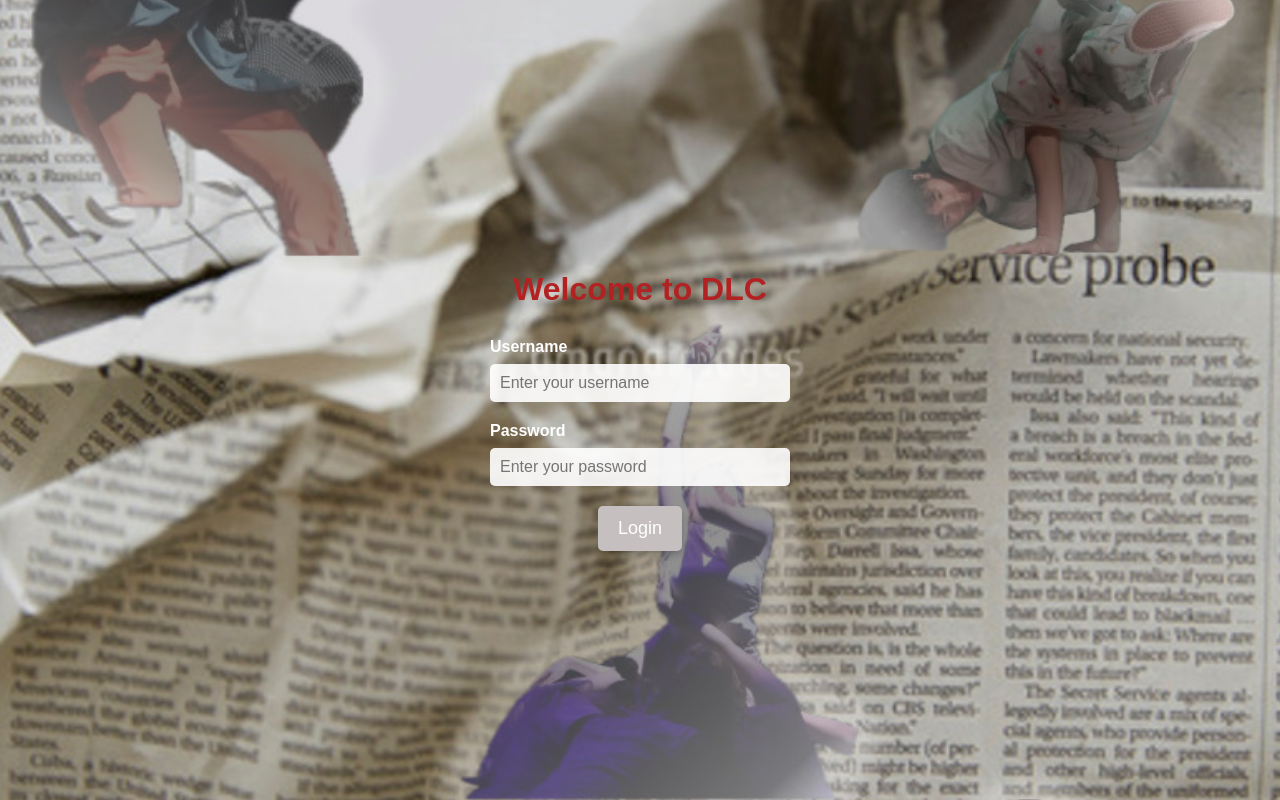
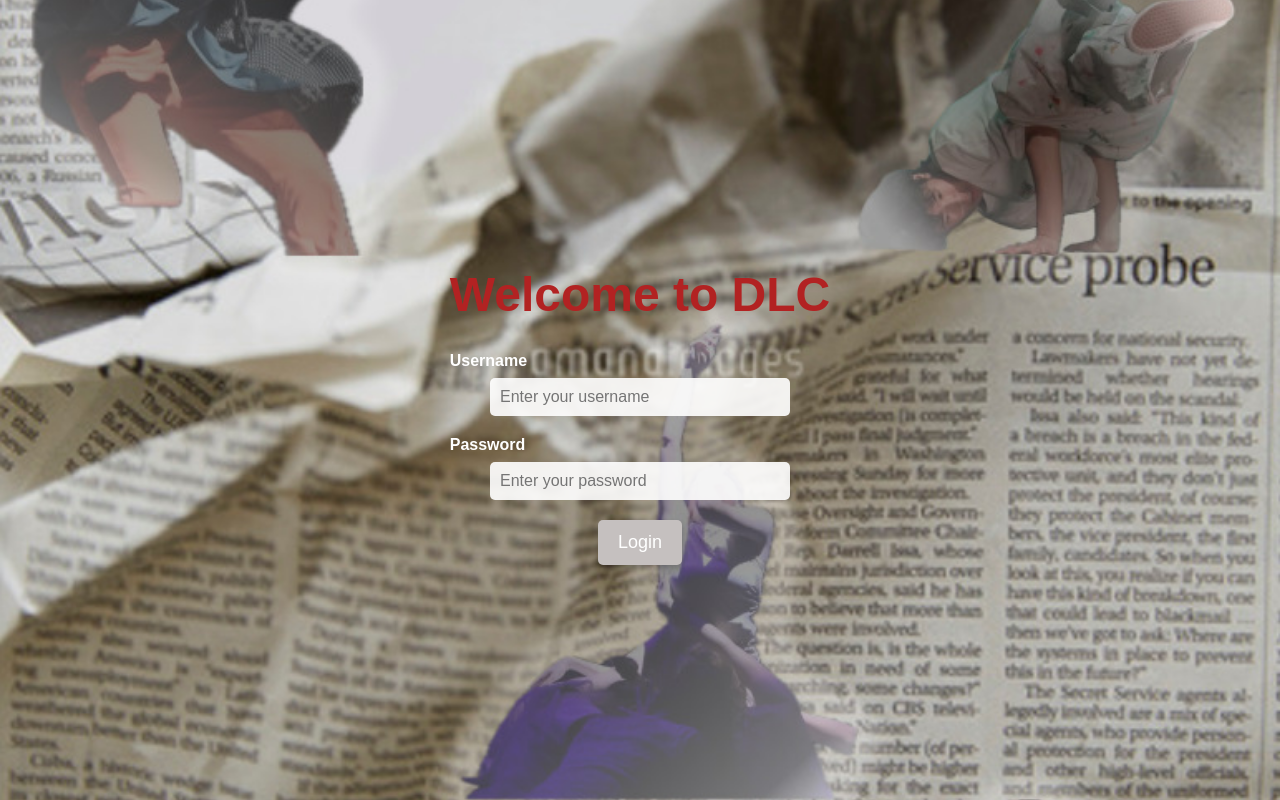
Before and after one commit to Shiki-dance/accounting-management, a Django app: template accounting/templates/accounting/login.html in a window 1280 px wide. Run offline with Django 3.2, Linux system fonts and the light colour scheme; the template is opened without the code that fills it, so the values that code supplies are empty.

```diff
--- a/accounting/templates/accounting/login.html
+++ b/accounting/templates/accounting/login.html
@@ -16,19 +16,28 @@
             justify-content: center;
             align-items: center;
             height: 100vh;
+            overflow: auto; /* スクロール可能に */
             color: white;
         }
 
         /* ログインコンテナ（背景上に配置） */
         .login-container {
             text-align: center;
+            padding: 20px;
             color: #B22222; /* 赤文字 */
+            margin: 50px 0; /* スクロール用に余白を追加 */
         }
 
         /* タイトルのスタイル */
         .login-container h1 {
             font-size: 32px;
             margin-bottom: 30px;
+            animation: typewriter 4s steps(15) infinite; /* アニメーションを追加 */
+        }
+        @media (min-width: 768px) {
+            .login-container h1 {
+                font-size: 48px;
+            }
         }
 
         /* 入力欄全体 */
@@ -74,6 +83,14 @@
         .login-button:hover {
             background: #252627;
         }
+
+        /* タイプライター風のアニメーション */
+        @keyframes typewriter {
+            0%, 25% { content: "W"; }
+            25%, 50% { content: "Welcome"; }
+            50%, 75% { content: "Welcome to"; }
+            75%, 100% { content: "Welcome to DLC"; }
+        }
     </style>
 </head>
 <body>
```
